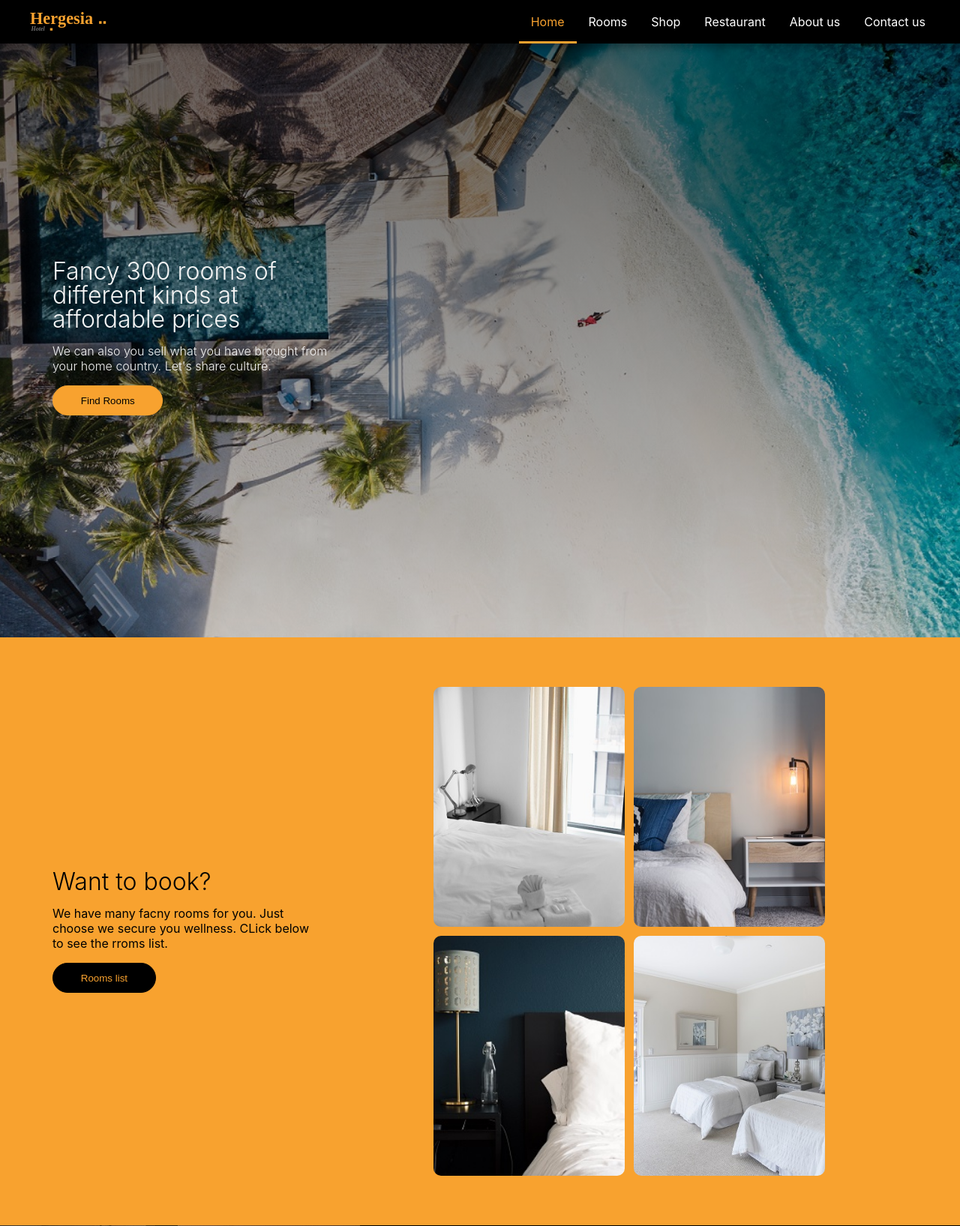
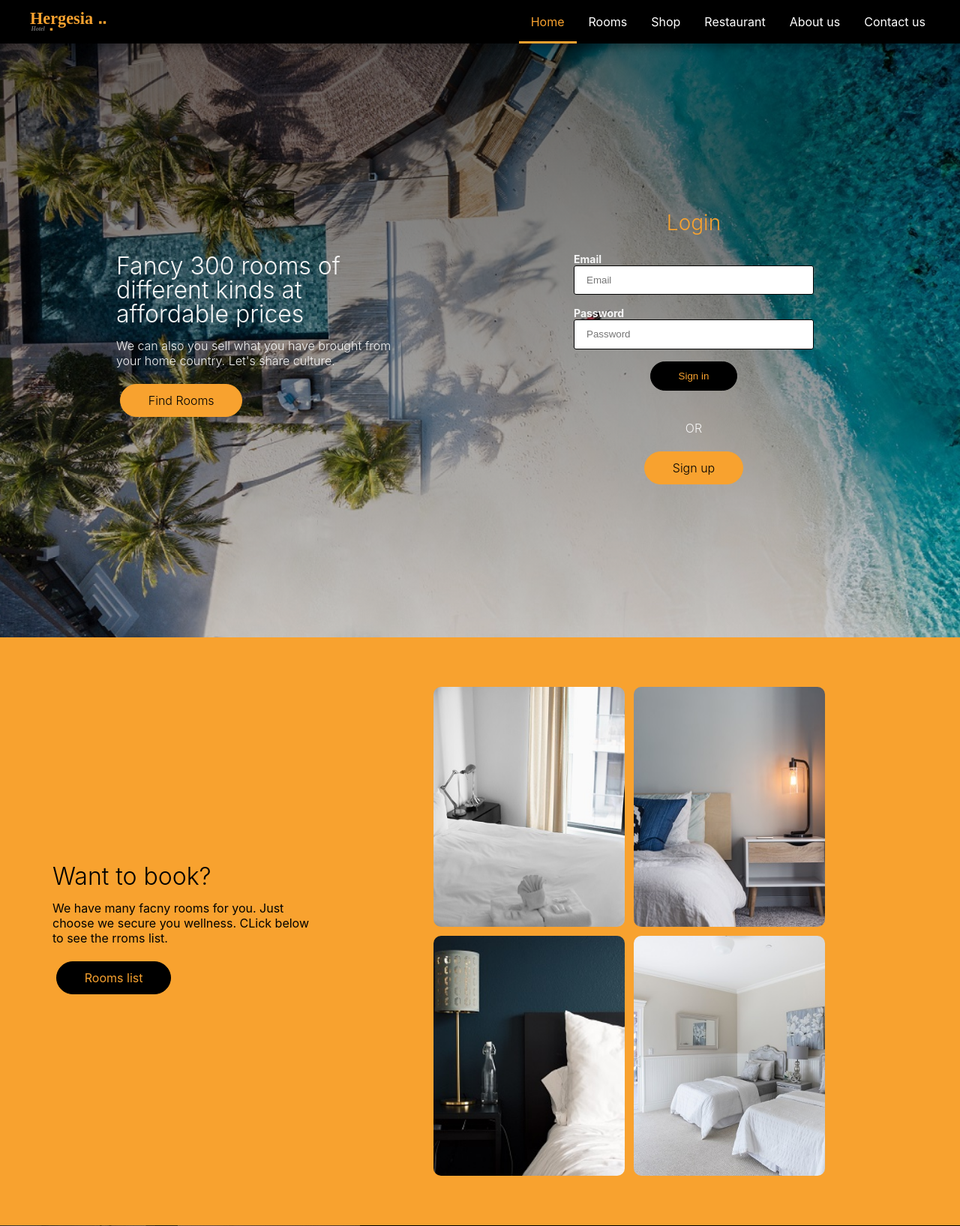
Before and after one commit to nehemie-n/WebDev_PeerGroup_FinalProject, a PHP site: page / in a window 1280 px wide. Shown: the top 1635 px of the page at 75% size. Run offline with PHP 8.4, Linux system fonts and the light colour scheme.

Commit message:
fixed some stuff, and added some pages

```diff
--- a/css/footer.css
+++ b/css/footer.css
@@ -34,7 +34,7 @@ footer h1{
 }
 footer .row {
     justify-content: center;
-    min-height: 40vh;
+    min-height: 400px;
     align-items: center;
 }
 
--- a/css/main.css
+++ b/css/main.css
@@ -91,6 +91,10 @@ h5 {
     width: 100%;
 }
 
+/* paddings */
+.p3{
+    padding: 2rem 1rem;
+}
 .wrapper {}
 
 /**
@@ -98,7 +102,8 @@ h5 {
 */
 
 .btn {
-    display: inline-block;
+
+    display: inline-block !important;
     text-align: center;
     vertical-align: middle;
     border: 1px solid transparent;
@@ -106,12 +111,13 @@ h5 {
     border-radius: 35rem;
     cursor: pointer;
     transition: 300ms all ease-in-out;
+    margin: 5px;
 }
 
 .btn-circle-40 {
     height: 40px !important;
     width: 40px !important;
-    padding: unset !important;
+    padding: 0.3rem !important;
     border-radius: 30rem;
 }
 
@@ -221,6 +227,14 @@ Text alignment
     color: whitesmoke
 }
 
+.home-top-ov .container {
+    display: flex;
+    flex-direction: row;
+    width: 100%;
+    justify-content: space-around;
+    align-items: center
+}
+
 .home-top-ov .wrapper {
     max-width: 400px;
 }
@@ -313,6 +327,9 @@ Want to book section */
     font-size: 14px;
 }
 
+select{
+    padding: 0.5rem;
+}
 .form .input-h {
     padding: 0.5rem;
     display: flex;
@@ -328,7 +345,7 @@ Want to book section */
 .form textarea:focus {
     outline: none;
     border: 1px solid #f8a22f;
-    background: #f8a12f13;
+    background: #ffcb887e;
 }
 
 .form input,
@@ -357,7 +374,7 @@ Want to book section */
     margin: 10px;
     background-size: cover;
     position: relative;
-    min-height: 70vh;
+    min-height: 370px;
     width: calc((100% / 3) - (10px * 3));
     border-radius: 5px;
 }
--- a/css/page_header.css
+++ b/css/page_header.css
@@ -1,3 +1,11 @@
+.vhfull .page_header {
+    min-height: 40vh !important;
+}
+
+.vhfull .page_header-ov {
+    min-height: 40vh !important;
+}
+
 .page_header {
     min-height: 40vh;
     background: url('./../images/hubert-mousseigne-661236-unsplash.jpg');
@@ -22,7 +30,8 @@
     text-align: center;
     padding-top: 2rem;
 }
-.page_header h1{
+
+.page_header h1 {
     font-size: 2rem;
     color: #f8a22f;
     text-align: center
--- a/index.php
+++ b/index.php
@@ -24,8 +24,9 @@
 		<!-- Main top -->
 		<div class="home-top">
 			<div class="home-top-ov">
-				<div class="container">
-					<div class="wrapper">
+				<div class="container"
+				>
+					<div style="width:40%" class="wrapper">
 						<h1>
 							Fancy 300 rooms of different kinds
 							at affordable prices
@@ -34,9 +35,40 @@
 							We can also you sell what you have brought from your home country.
 							Let's share culture.
 						</p>
-						<button class="btn btn-primary">
+						<a href="./rooms.php" class="btn btn-primary">
 							Find Rooms
-						</button>
+						</a>
+					</div>
+					<div style="width:70%" class="wrapper">
+						<div style="width:100%" class="col-100 mrl-auto">
+						<!--  -->
+							<form name="cForm" method="post" class="form" action="">
+								<h1 class="text-center text-primary p1">Login</h1>
+								<!--  -->
+								<div class="input-h">
+									<label for="">Email</label>
+									<input type="email" name="email" required placeholder="Email">
+								</div>
+								<!--  -->
+								<div class="input-h">
+									<label for="">Password</label>
+									<input type="password" name="password" required placeholder="Password">
+								</div>
+								<!--  -->
+								<!--  -->
+								<div class="input-h">
+									<button type="submit" name="submit" class="btn btn-dark">Sign in</button>
+								</div>
+								<!--  -->
+							</form>
+
+
+							<div class="text-center">
+								<p>OR</p>
+								<a href="./signup.php" class="btn btn-primary">Sign up</a>
+							</div>
+
+						</div>
 					</div>
 				</div>
 			</div>
@@ -57,9 +89,9 @@
 							Just choose we secure you wellness.
 							CLick below to see the rroms list.
 						</p>
-						<button class="btn btn-dark">
+						<a href="./rooms.php" class="btn btn-dark">
 							Rooms list
-						</button>
+						</a>
 						</div>
 					</div>
 
@@ -67,22 +99,22 @@
 						<div class="row-images row">
 							<div class="col-img" style="background-image:url('./images/Rooms/andrew-neel-1354776-unsplash.jpg')">
 								<div class="btn-h">
-									<button class="btn btn-dark">Check these</button>
+									<a href="./rooms.php" class="btn btn-dark">Check these</a>
 								</div>
 							</div>
 							<div class="col-img" style="background-image:url('./images/Rooms/christopher-jolly-616571-unsplash.jpg')">
 								<div class="btn-h">
-									<button class="btn btn-dark">Check these</button>
+									<a href="./rooms.php" class="btn btn-dark">Check these</a>
 								</div>
 							</div>
 							<div class="col-img" style="background-image:url('./images/Rooms/rhema-kallianpur-275251-unsplash.jpg')">
 								<div class="btn-h">
-									<button class="btn btn-dark">Check these</button>
+									<a href="./rooms.php" class="btn btn-dark">Check these</a>
 								</div>
 							</div>
 							<div class="col-img" style="background-image:url('./images/Rooms/stephen-leonardi-416233-unsplash.jpg')">
 								<div class="btn-h">
-									<button class="btn btn-dark">Check these</button>
+									<a href="./rooms.php" class="btn btn-dark">Check these</a>
 								</div>
 							</div>
 						</div>
@@ -104,12 +136,12 @@
 						<p>
 							Shopping as either a seller or buyer here at Hergesia.
 						</p>
-						<button class="btn btn-primary">
+						<a href="./shop.php" class="btn btn-primary">
 							Visit shop
-						</button>
-						<button class="btn btn-outline-primary">
+						</a>
+						<a class="btn btn-outline-primary">
 							Sell your product
-						</button>
+						</a>
 						</div>
 					</div>
 				</div>
--- a/restaurant.php
+++ b/restaurant.php
@@ -49,7 +49,7 @@
 								<div class="ov">
 									<div class="top">
 										<div class="buy-btn-h">
-											<button class="btn btn-primary">Order</button>
+											<!-- <button class="btn btn-primary">Order</button> -->
 										</div>
 									</div>
 									<div class="bottom">
--- a/rooms.php
+++ b/rooms.php
@@ -52,7 +52,7 @@
 										16 rooms
 										<span class="ml-auto text-primary">book</span>
 										<div class="ml-1">
-											<button class="btn btn-primary btn-circle-40">+1</button>
+											<a href="./book.php" class="btn btn-primary btn-circle-40">+1</a>
 										</div>
 									</div>
 									<div class="bottom">
```
Also changed, not shown: about.php (+0 -12 lines), book.php (added, +87 -0 lines), database/database.php (+25 -0 lines), sql_database/hotel.sql (added, +89 -0 lines), thanks.php (added, +45 -0 lines).
